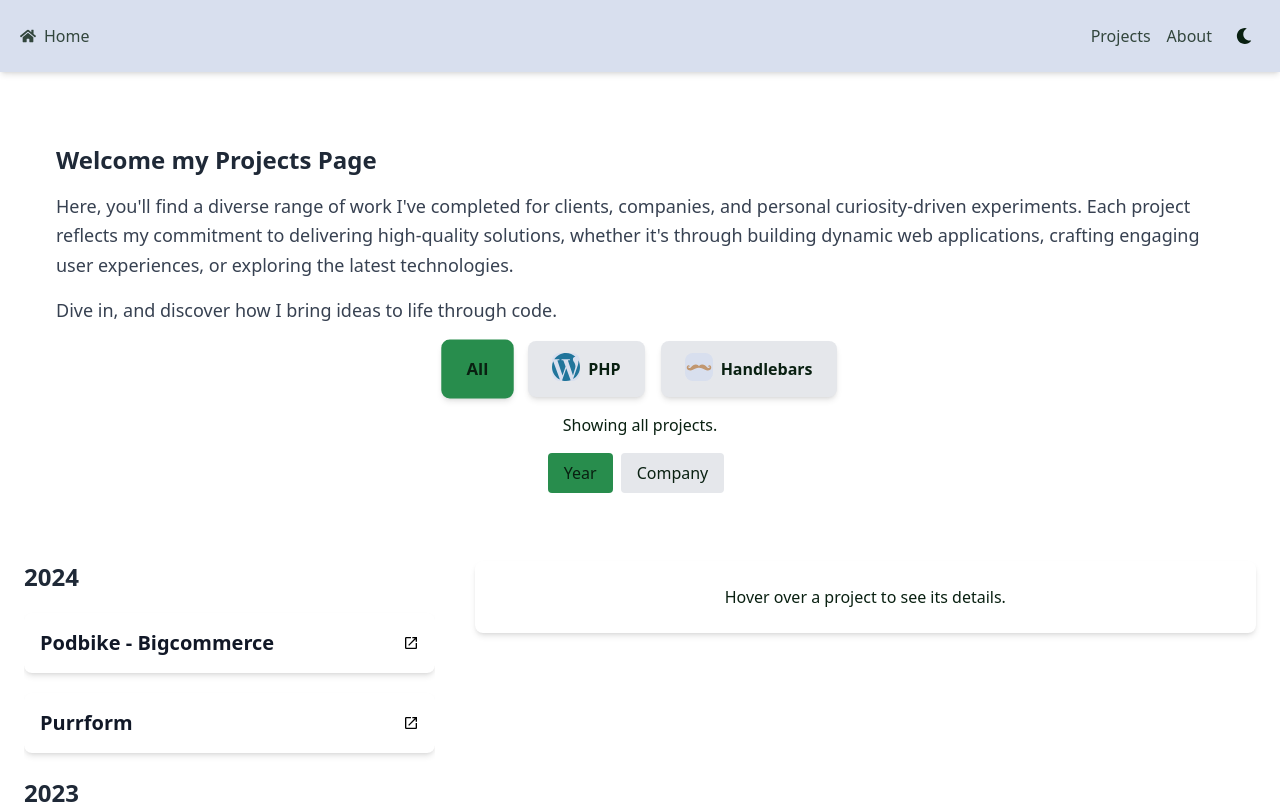
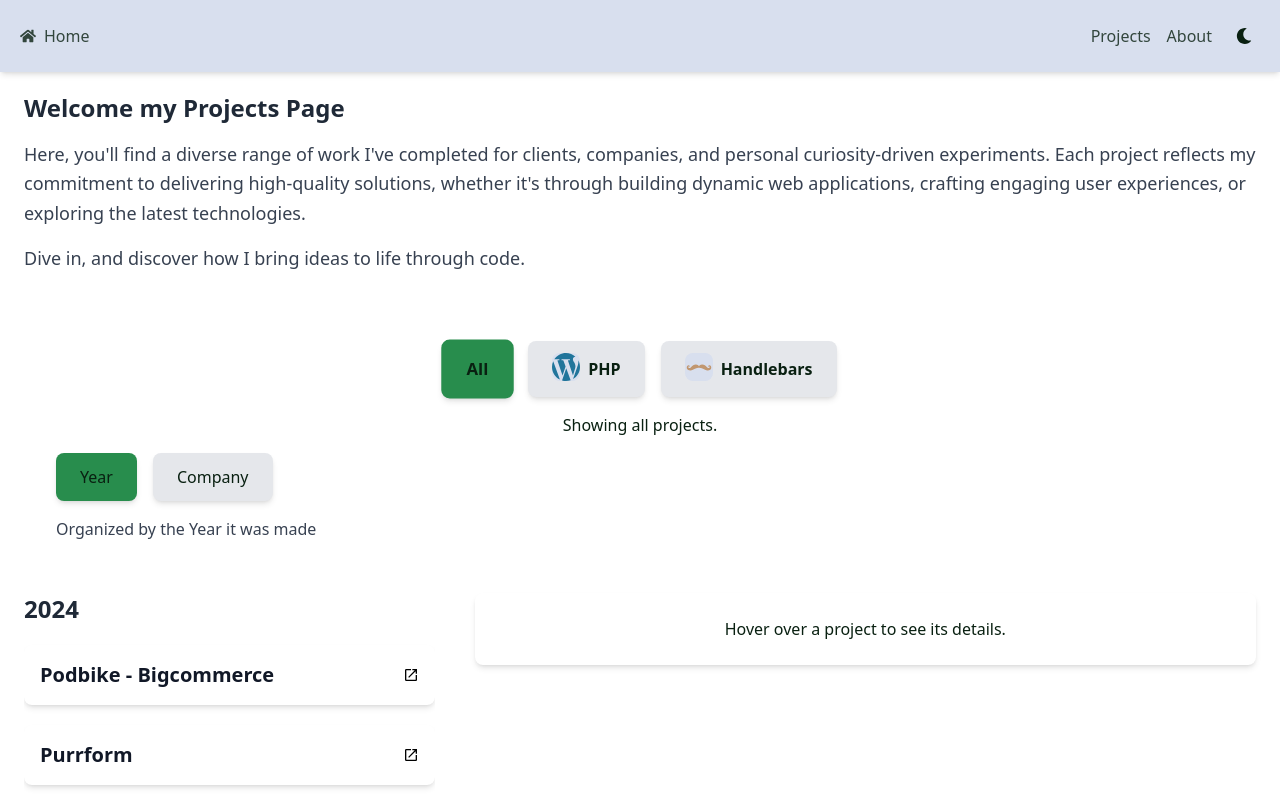
Before and after one commit to Teser301/portfolio-tailwind, a React app: page /projects in a window 1280 px wide. Shown: the top 804 px of the page. Built offline with nearby package versions, Linux system fonts and the light colour scheme; the HTML template or start-up script is replaced by a standard one.

Commit message:
refactor: viewOption > activeViewOption

```diff
--- a/src/components/ProjectPage/OptionButton.tsx
+++ b/src/components/ProjectPage/OptionButton.tsx
@@ -2,25 +2,33 @@ import React, { useContext } from "react";
 import { FilterContext } from "../../context/FilterContext";
 
 const OptionButton: React.FC = () => {
-  const { viewOption, setViewOption } = useContext(FilterContext)!; // Non-null assertion operator
+  const { activeViewOption, setActiveViewOption } = useContext(FilterContext)!; // Non-null assertion operator
   const viewOptions = ["Year", "Company"];
-
   return (
-    <div className="flex my-4 justify-center">
+    <>
+      <div className="flex gap-4  my-4">
         {viewOptions.map((option) => (
           <button
             key={option}
-          className={`px-4 py-2 rounded mr-2 transition-colors ${
-            viewOption === option
-              ? "bg-primary text-text dark:bg-secondary "
-              : "bg-gray-200  text-text dark:bg-gray-700  "
+            className={`flex gap-2 items-center  px-6 py-3 rounded-lg shadow-md transition-transform duration-200 transform hover:scale-105 hover:shadow-lg text-text ${
+              activeViewOption === option
+                ? "bg-primary text-text dark:bg-secondary"
+                : "bg-gray-200 text-text dark:bg-gray-700"
             }`}
-          onClick={() => setViewOption(option)}
+            onClick={() => setActiveViewOption(option)}
           >
             {option}
           </button>
         ))}
       </div>
+      <p className="mt-4 text-gray-700 dark:text-text">
+        {activeViewOption === "Year"
+          ? "Organized by the Year it was made"
+          : activeViewOption === "Company"
+          ? "Organized by the company I made it for."
+          : ""}
+      </p>
+    </>
   );
 };
 
--- a/src/context/FilterContext.tsx
+++ b/src/context/FilterContext.tsx
@@ -4,8 +4,8 @@ import React, { useContext, createContext, useState, ReactNode } from "react";
 interface FilterContextProps {
   activeFilter: string;
   setActiveFilter: (filter: string) => void;
-  viewOption: string;
-  setViewOption: (option: string) => void;
+  activeViewOption: string;
+  setActiveViewOption: (option: string) => void;
 }
 
 const FilterContext = createContext<FilterContextProps | undefined>(undefined);
@@ -14,10 +14,15 @@ const FilterProvider: React.FC<{ children: ReactNode }> = ({ children }) => {
   // Filter #1. What work is it.
   const [activeFilter, setActiveFilter] = useState<string>("All");
   // Filter #2. Sort by year or company
-  const [viewOption, setViewOption] = useState<string>("Year");
+  const [activeViewOption, setActiveViewOption] = useState<string>("Year");
   return (
     <FilterContext.Provider
-      value={{ activeFilter, setActiveFilter, viewOption, setViewOption }}
+      value={{
+        activeFilter,
+        setActiveFilter,
+        activeViewOption,
+        setActiveViewOption,
+      }}
     >
       {children}
     </FilterContext.Provider>
--- a/src/pages/ProjectPage.tsx
+++ b/src/pages/ProjectPage.tsx
@@ -13,14 +13,14 @@ import ProjectList from "../components/ProjectPage/ProjectList";
 import ProjectDetail from "../components/ProjectPage/ProjectDetail";
 
 const Portfolio: React.FC = () => {
-  const { activeFilter, viewOption } = useFilter();
+  const { activeFilter, activeViewOption } = useFilter();
   const [selectedProject, setSelectedProject] = useState<Project | null>(null);
   const [expandedGroups, setExpandedGroups] = useState<string[]>([]);
 
   const groupedProjects = useGroupedProjects(
     projects,
     activeFilter,
-    viewOption
+    activeViewOption
   );
 
   // Update expanded groups. Making the dropdown visible on page visit
@@ -40,9 +40,9 @@ const Portfolio: React.FC = () => {
   };
 
   return (
-    <div className="max-w-[1440px] mx-auto min-h-screen    px-6 py-5 flex flex-col">
+    <div className="max-w-[1440px] mx-auto min-h-screen px-6 py-5 flex flex-col">
+      <ProjectIntro />
       <div className="bg-white dark:bg-gray-800 my-5 p-8">
-        <ProjectIntro />
         <FilterButton />
         <OptionButton />
       </div>
```
Lines whose indentation alone changed are shown as unchanged.
